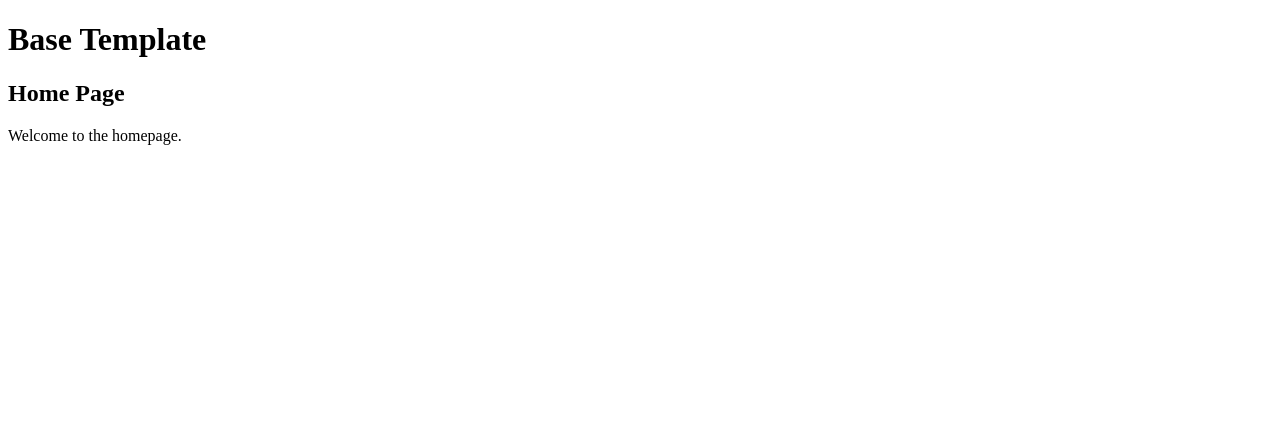
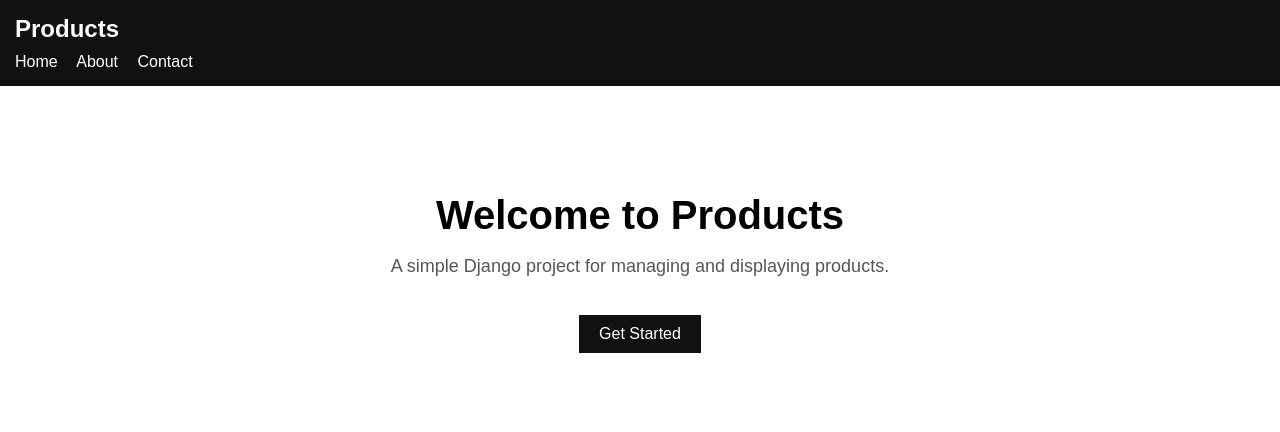
Before and after one commit to Blessed685/FirstDjangoProjectRepo, a Django app: page / in a window 1280 px wide. Shown: the top 432 px of the page. Run offline with Django 5.2, Linux system fonts and the light colour scheme.

Commit message:
Better homepage

```diff
--- a/products/templates/core/base.html
+++ b/products/templates/core/base.html
@@ -5,12 +5,24 @@
     <meta name="viewport" content="width=device-width, initial-scale=1.0">
     <title>Products</title>
 </head>
-<body>
+<body style="margin: 0; font-family: Arial, sans-serif;">
 
-    <h1>Base Template</h1>
+    <!-- NAVBAR -->
+    <header style="background: #111; color: white; padding: 15px;">
+        <h2 style="margin: 0;">Products</h2>
 
-    {% block content %}
-    {% endblock %}
+        <nav style="margin-top: 10px;">
+            <a href="/" style="color: white; margin-right: 15px; text-decoration: none;">Home</a>
+            <a href="/about/" style="color: white; margin-right: 15px; text-decoration: none;">About</a>
+            <a href="/contact/" style="color: white; text-decoration: none;">Contact</a>
+        </nav>
+    </header>
+
+    <!-- PAGE CONTENT -->
+    <main style="padding: 20px;">
+        {% block content %}
+        {% endblock %}
+    </main>
 
 </body>
 </html>
--- a/products/templates/core/home.html
+++ b/products/templates/core/home.html
@@ -1,6 +1,27 @@
 {% extends "core/base.html" %}
 
 {% block content %}
-<h2>Home Page</h2>
-<p>Welcome to the homepage.</p>
+
+<div style="text-align: center; padding: 60px 20px;">
+    <h1 style="font-size: 40px; margin-bottom: 10px;">
+        Welcome to Products
+    </h1>
+
+    <p style="font-size: 18px; color: #555;">
+        A simple Django project for managing and displaying products.
+    </p>
+
+    <button style="
+        margin-top: 20px;
+        padding: 10px 20px;
+        font-size: 16px;
+        background: #111;
+        color: white;
+        border: none;
+        cursor: pointer;
+    ">
+        Get Started
+    </button>
+</div>
+
 {% endblock %}
```
Also changed, not shown: products/templates/static/Style.css (added).
